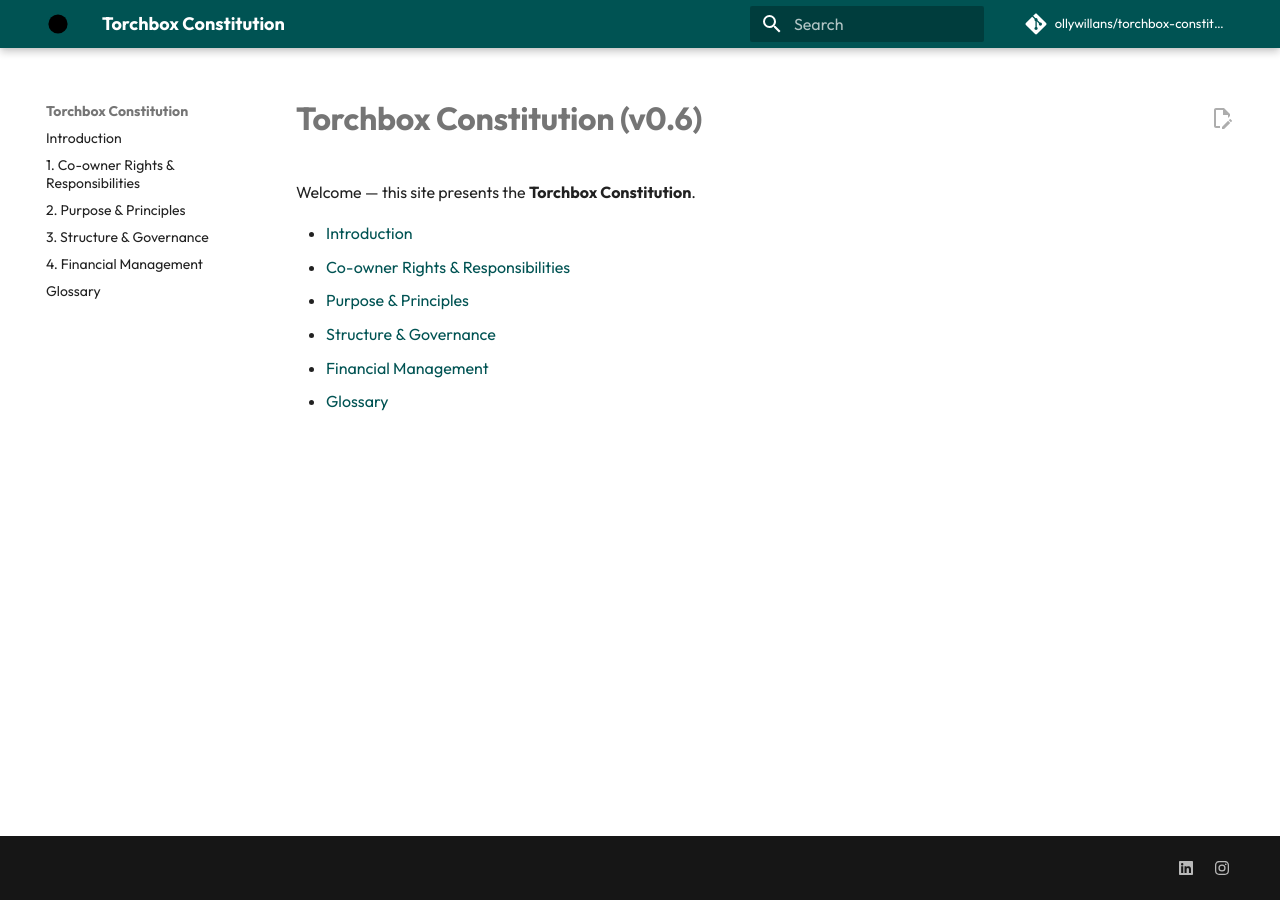
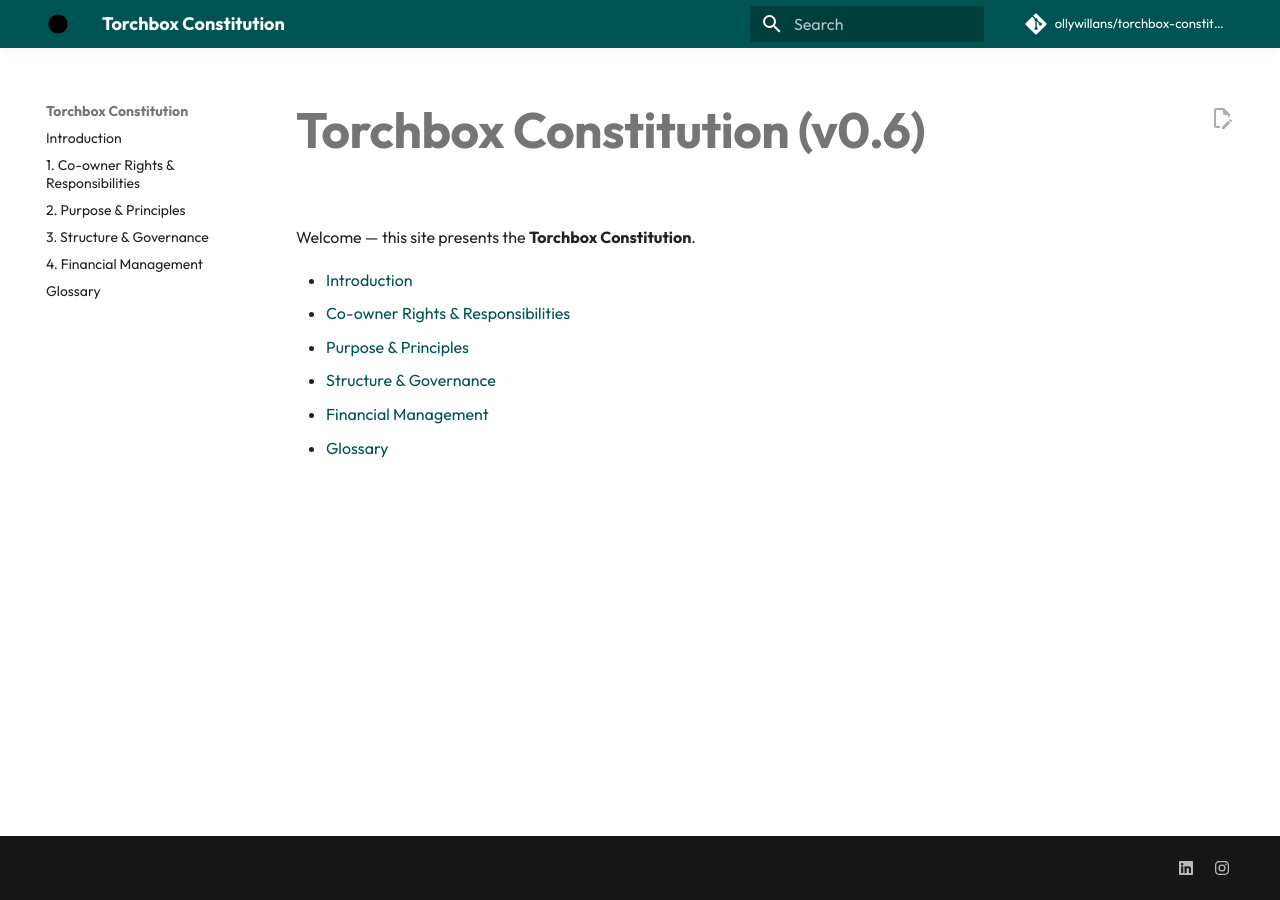
Before and after one commit to torchbox/torchbox-constitution, an MkDocs documentation site: the page built from docs/index.md, in a window 1280 px wide. Built offline with MkDocs 1.6.1 and Material for MkDocs 9.7.7, drawn with Linux system fonts in a browser that asks for light colours; comment, search, counter and statistics services are not loaded.

Commit message:
Update overrides.css

```diff
--- a/docs/assets/overrides.css
+++ b/docs/assets/overrides.css
@@ -1,28 +1,29 @@
-/* ---------- Torchbox brand tokens ---------- */
+/* ===============================
+   Torchbox look & feel (MkDocs-Material)
+   =============================== */
+
+/* --- Brand tokens (tweak just these two if needed) --- */
 :root {
-  /* Brand colours */
-  --tb-primary: #005353;   /* Torchbox teal */
-  --tb-accent:  #ff7a59;   /* Torchbox orange */
+  --tb-primary: #005353;  /* Torchbox teal (adjust if needed) */
+  --tb-accent:  #ff7a59;  /* Torchbox orange (adjust if needed) */
 
-  /* Font */
   --tb-font-sans: "Outfit", ui-sans-serif, system-ui, -apple-system, "Segoe UI",
                   Roboto, "Helvetica Neue", Arial, "Noto Sans", sans-serif;
 
-  /* Surfaces & shadows */
   --tb-radius: 12px;
-  --tb-shadow: 0 8px 28px rgba(0, 0, 0, 0.06);
+  --tb-shadow: 0 8px 28px rgba(0,0,0,.06);
 }
 
-/* Dark mode tweak */
+/* Dark mode contrast tweaks */
 :root[data-md-color-scheme="slate"] {
-  --tb-primary: #2dd4bf;
-  --tb-accent:  #fbbf24;
+  --tb-primary: #20b2aa;   /* brighter teal for dark mode */
+  --tb-accent:  #ff9a7c;   /* slightly brighter accent for dark mode */
 }
 
-/* ---------- Map tokens into MkDocs Material ---------- */
+/* --- Map tokens to Material variables --- */
 :root {
   --md-primary-fg-color: var(--tb-primary);
-  --md-accent-fg-color: var(--tb-accent);
+  --md-accent-fg-color:  var(--tb-accent);
 
   --md-text-font: var(--tb-font-sans);
   --md-code-font: ui-monospace, SFMono-Regular, Menlo, Monaco, Consolas, "Liberation Mono", monospace;
@@ -30,7 +31,7 @@
   --md-typeset-a-color: var(--tb-primary);
 }
 
-/* ---------- Headings ---------- */
+/* --- Typography --- */
 .md-typeset h1,
 .md-typeset h2,
 .md-typeset h3 {
@@ -38,15 +39,19 @@
   letter-spacing: -0.01em;
   font-weight: 700;
 }
+.md-typeset h1 { font-size: clamp(2rem, 2vw + 1.2rem, 2.6rem); }
+.md-typeset h2 { font-size: clamp(1.5rem, 1.2vw + 1rem, 2rem); }
+.md-typeset p  { line-height: 1.7; }
 
-/* ---------- Buttons ---------- */
+/* --- Buttons / links --- */
 .md-button, .md-typeset .md-button {
   border-radius: 999px;
-  padding: 0.6rem 1.2rem;
+  padding: .6rem 1.1rem;
   font-weight: 600;
 }
+a:hover { text-decoration-thickness: 2px; text-underline-offset: 3px; }
 
-/* ---------- Cards / Admonitions ---------- */
+/* --- Cards / surfaces (admonitions, code blocks) --- */
 .md-typeset .admonition,
 .md-typeset details,
 .md-typeset .highlight {
@@ -54,8 +59,9 @@
   box-shadow: var(--tb-shadow);
 }
 
-/* ---------- Navigation ---------- */
-.md-nav__title,
-.md-nav__link--active {
-  font-weight: 650;
-}
+/* --- Header & nav tweaks --- */
+.md-header { box-shadow: 0 4px 12px rgba(0,0,0,.04); }
+.md-nav__title, .md-nav__link--active { font-weight: 650; }
+
+/* --- Optional hero spacing on Home --- */
+.md-content__inner > :is(h1, h2):first-child { margin-top: .25rem; }
```
